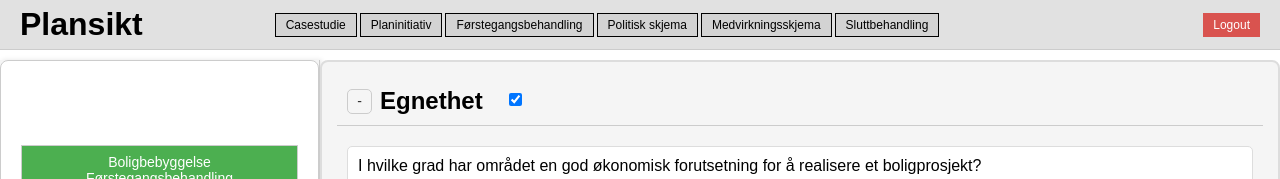
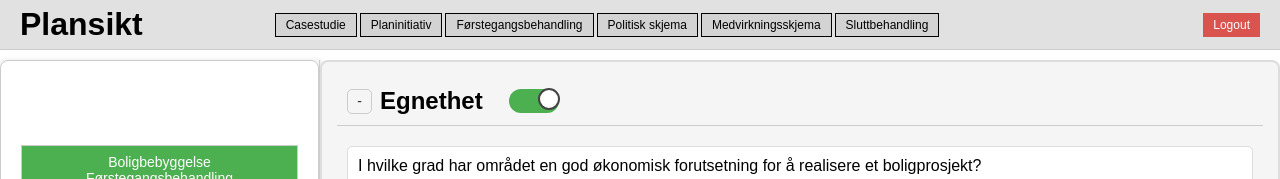
Before and after one commit to Jakob2205/byplanleggingsprosjekt-clean, a React (Vite) app: page / in a window 1280 px wide. Shown: the top 179 px of the page. Built offline with nearby package versions, Linux system fonts and the light colour scheme.

Commit message:
Lagt til sliders og endret på bakgrunnsfargene til knappene når de er aktive

```diff
--- a/src/styles/mainContent.css
+++ b/src/styles/mainContent.css
@@ -1,5 +1,3 @@
-
-
 /* 📌 Theme Box */
 .tema {
     border: 2px solid #ddd;
@@ -63,3 +61,54 @@
 .tema .content-section.collapsed {
     display: none;
 }
+
+/* --------------------- */
+/* Toggle Switch Styling */
+/* --------------------- */
+.toggle-switch {
+  position: relative;
+  display: inline-block;
+  width: 50px;   /* Adjust as needed */
+  height: 24px;  /* Adjust as needed */
+  margin-left: 10px;
+}
+
+.toggle-switch input {
+  opacity: 0;
+  width: 0;
+  height: 0;
+}
+
+.slider {
+  position: absolute;
+  cursor: pointer;
+  top: 0;
+  left: 0;
+  right: 0;
+  bottom: 0;
+  background-color: #ccc;  /* Inactive background */
+  transition: 0.4s;
+  border-radius: 34px;
+}
+
+.slider:before {
+  position: absolute;
+  content: "";
+  height: 18px;
+  width: 18px;
+  left: 3px;
+  bottom: 3px;
+  background-color: white;
+  border: 2px solid #444;
+  border-radius: 50%;
+  transition: 0.4s;
+}
+
+/* When the checkbox is checked, change background and move the thumb */
+.toggle-switch input:checked + .slider {
+  background-color: #4caf50;
+}
+
+.toggle-switch input:checked + .slider:before {
+  transform: translateX(26px);
+}
--- a/src/styles/questionComponent.css
+++ b/src/styles/questionComponent.css
@@ -26,17 +26,18 @@
     border: 1px solid #ccc;
     background-color: #f0f0f0;
     cursor: pointer;
+    transition: background-color 0.3s, color 0.3s, border-color 0.3s;
 }
 
 .rating button:hover {
     background-color: #ddd;
 }
 
-/* 📌 Highlight Selected Button */
-.active {
-    background-color: #4CAF50;
-    color: white;
-    border: 2px solid #4CAF50;
+/* 📌 Highlight Selected Button (Active State) */
+.rating button.active {
+    background-color: #676060; /* Dark gray background */
+    color: #111;            /* Darker text */
+    border-color: #222;     /* Darker border */
 }
 
 /* 📌 Text Area */
```
Also changed, not shown: src/scripts/QuestionComponent.tsx (+8 -2 lines).
